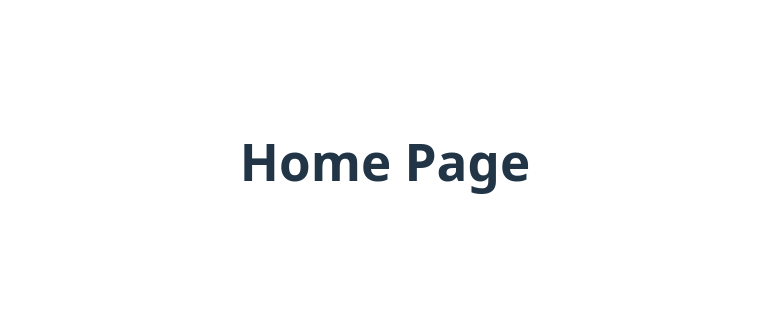
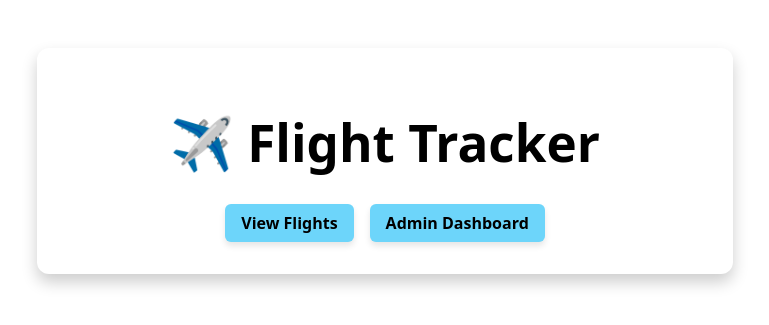
Before and after one commit to ChrisM709/FinalSprint-SD12-Frontend, a React (Vite) app in the folder Airport-Frontend/: page / in a window 1280 px wide. Shown: the part 239-564 px from the top of the page, without its empty margins (255-1024 px from the left). Built offline with nearby package versions, Linux system fonts and the light colour scheme.

Commit message:
Updated React - Added react router dom for page routing

```diff
--- a/Airport-Frontend/src/App.css
+++ b/Airport-Frontend/src/App.css
@@ -1,6 +1,50 @@
 #root {
-  max-width: 1280px;
-  margin: 0 auto;
-  padding: 2rem;
+  width: 100%;
+  margin: 0;
+  padding: 0;
   text-align: center;
 }
+
+.app-container {
+  width: 100vw;
+  height: 100vh;
+  display: flex;
+  align-items: center;
+  justify-content: center;
+}
+
+.card {
+  background-color: white;
+  padding: 32px 48px;
+  border-radius: 12px;
+  box-shadow: 0 8px 16px rgba(0, 0, 0, 0.2);
+  text-align: center;
+  width: 100%;
+  max-width: 600px;
+}
+
+.card h1 {
+  color: black;
+}
+
+.button-group {
+  display: flex;
+  gap: 16px;
+  justify-content: center;
+}
+
+.btn {
+  padding: 8px 16px;
+  border: none;
+  border-radius: 6px;
+  background: #6dd5fa;
+  box-shadow: 0 4px 6px rgba(0, 0, 0, 0.1);
+  cursor: pointer;
+  font-weight: bold;
+  transition: background 0.2s ease;
+}
+
+.btn:hover {
+  background: #2193b0;
+  color: white;
+}
--- a/Airport-Frontend/src/App.jsx
+++ b/Airport-Frontend/src/App.jsx
@@ -2,14 +2,16 @@ import { useState } from 'react'
 import './App.css'
 
 function App() {
-  const [count, setCount] = useState(0)
-
   return (
-    <>
-      <div>
-      <h1>Home Page</h1>
+    <div className="app-container">
+      <div className="card">
+        <h1>✈️ Flight Tracker</h1>
+        <div className="button-group">
+          <button className="btn">View Flights</button>
+          <button className="btn">Admin Dashboard</button>
+        </div>
       </div>
-    </>
+    </div>
   )
 }
 
--- /dev/null
+++ b/package.json
@@ -0,0 +1,5 @@
+{
+  "dependencies": {
+    "react-router-dom": "^7.7.1"
+  }
+}
```
Also changed, not shown: 1 other file (tests, documents, lock files or other folders).
